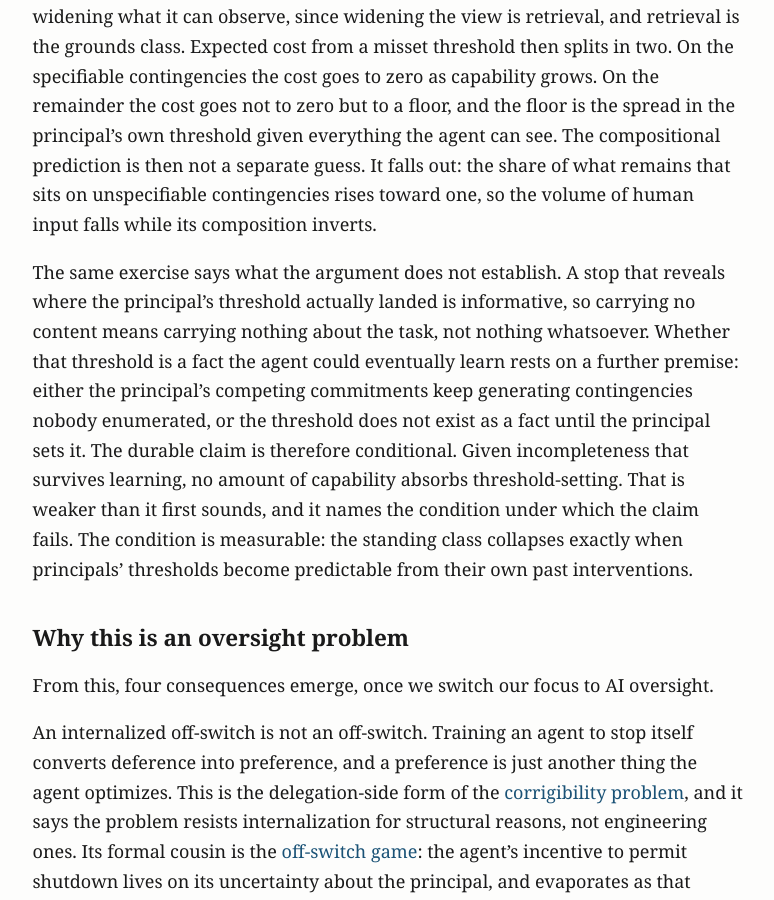
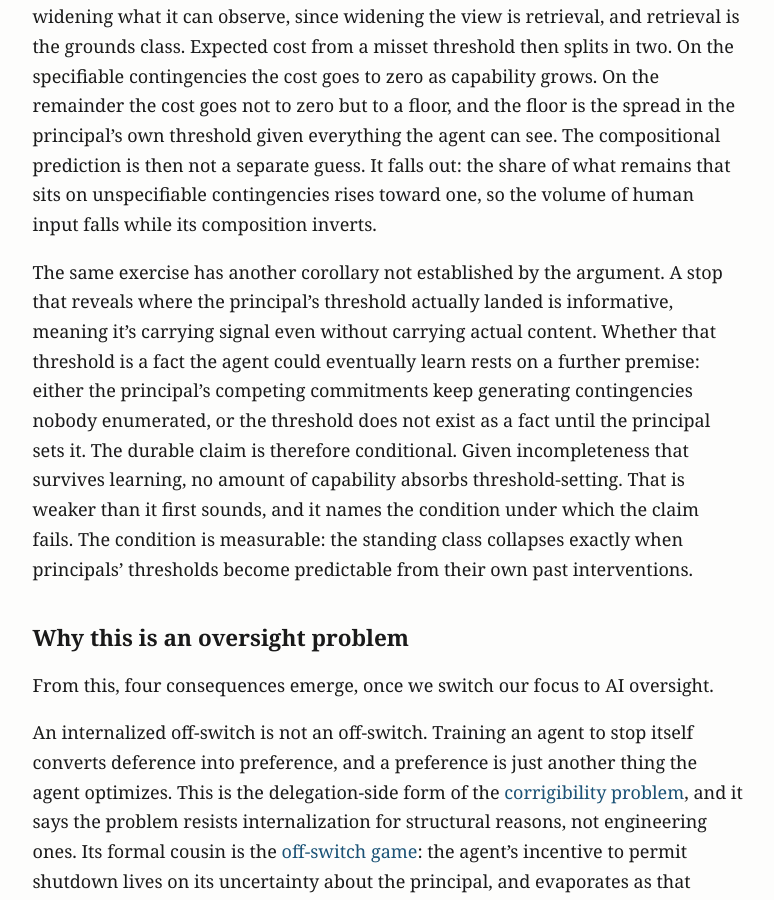
Before and after one commit to MajorLift/blog, a Jekyll site: the page built from _posts/2026-07-24-when-if-ever-agents-stop-needing-us.md, in a window 1280 px wide and 900 px high, scrolled down 6761 px. Shown: the whole window, without its empty margins (252-1026 px from the left). Built offline with Jekyll 4.4.1, drawn with Linux system fonts in a browser that asks for light colours.

Commit message:
Recast the threshold-signal point as a corollary
The author's rewrite turns the concessive limitation opener into an
additive corollary and states the payload directly: a stop carries
signal even without carrying actual content.

Claude-Session: https://claude.ai/code/session_01QzrpuaaxiGyPWbFKHggd8b

```diff
--- a/_posts/2026-07-24-when-if-ever-agents-stop-needing-us.md
+++ b/_posts/2026-07-24-when-if-ever-agents-stop-needing-us.md
@@ -64,7 +64,7 @@ The contingency of the grounds class is domain-relative. In engineering, ground
 
 The partition can be stated as a decomposition. Model the principal as delegating a task whose continuation is governed by a threshold that depends on everything else competing for the principal's resources, and take contracts to be incomplete, so that some contingencies can be specified in advance and the rest cannot. Let capability improve the agent's inference from what it can observe without widening what it can observe, since widening the view is retrieval, and retrieval is the grounds class. Expected cost from a misset threshold then splits in two. On the specifiable contingencies the cost goes to zero as capability grows. On the remainder the cost goes not to zero but to a floor, and the floor is the spread in the principal's own threshold given everything the agent can see. The compositional prediction is then not a separate guess. It falls out: the share of what remains that sits on unspecifiable contingencies rises toward one, so the volume of human input falls while its composition inverts.
 
-The same exercise says what the argument does not establish. A stop that reveals where the principal's threshold actually landed is informative, so carrying no content means carrying nothing about the task, not nothing whatsoever. Whether that threshold is a fact the agent could eventually learn rests on a further premise: either the principal's competing commitments keep generating contingencies nobody enumerated, or the threshold does not exist as a fact until the principal sets it. The durable claim is therefore conditional. Given incompleteness that survives learning, no amount of capability absorbs threshold-setting. That is weaker than it first sounds, and it names the condition under which the claim fails. The condition is measurable: the standing class collapses exactly when principals' thresholds become predictable from their own past interventions.
+The same exercise has another corollary not established by the argument. A stop that reveals where the principal's threshold actually landed is informative, meaning it's carrying signal even without carrying actual content. Whether that threshold is a fact the agent could eventually learn rests on a further premise: either the principal's competing commitments keep generating contingencies nobody enumerated, or the threshold does not exist as a fact until the principal sets it. The durable claim is therefore conditional. Given incompleteness that survives learning, no amount of capability absorbs threshold-setting. That is weaker than it first sounds, and it names the condition under which the claim fails. The condition is measurable: the standing class collapses exactly when principals' thresholds become predictable from their own past interventions.
 
 ## Why this is an oversight problem
 
```
